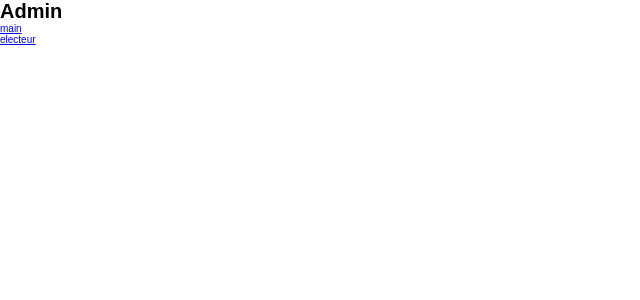
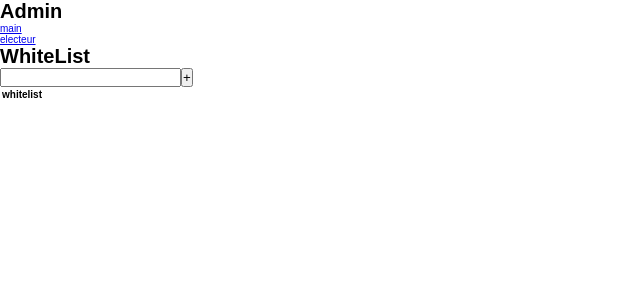
Before and after one commit to CyrilDemand/IMT_crypto, a React app in the folder app/client/: page /admin in a window 1280 px wide. Shown: the top 300 px of the page, without its empty margins (0-640 px from the left). Built offline with nearby package versions, Linux system fonts and the light colour scheme.

Commit message:
whiteList

```diff
--- /dev/null
+++ b/app/client/src/components/components2/WhiteList.jsx
@@ -0,0 +1,47 @@
+import {useState} from "react";
+
+function WhiteList({title}) {
+
+    const [whitelist, setWhitelist] = useState([]);
+
+    function addWhiteListAddress(myAddress) {
+        setWhitelist(whitelist => [...whitelist, myAddress])
+        console.log(whitelist)
+    }
+
+    function deleteWhiteListAddress(myAddress){
+        setWhitelist(whitelist.filter(e=>{
+            return e!==myAddress;
+        }))
+    }
+
+    return (
+        <div>
+            <h1>{title}</h1>
+            <input type={"text"} id={"whiteListInput"}/>
+            <button onClick={() => addWhiteListAddress(document.querySelector("#whiteListInput").value)}>+</button>
+
+            <table>
+                <thead>
+                    <tr>
+                        <th colSpan={"2"}>
+                            whitelist
+                        </th>
+                    </tr>
+                </thead>
+                <tbody>
+
+                   {whitelist.map((address) => (
+                            <tr >
+                                <td>{address}</td>
+                                <td><button onClick={() => deleteWhiteListAddress(address)}>-</button></td>
+                            </tr>
+                        ))}
+
+                </tbody>
+            </table>
+        </div>
+    );
+}
+
+export default WhiteList;
--- a/app/client/src/components/pages/Admin.js
+++ b/app/client/src/components/pages/Admin.js
@@ -1,4 +1,5 @@
 import {Link} from "react-router-dom";
+import WhiteList from "../components2/WhiteList";
 
 function Admin() {
     return (
@@ -12,6 +13,7 @@ function Admin() {
                     <Link to="/electeur">electeur</Link>
                 </li>
             </ul>
+            <WhiteList title={"WhiteList"}></WhiteList>
         </div>
     );
 }
```
